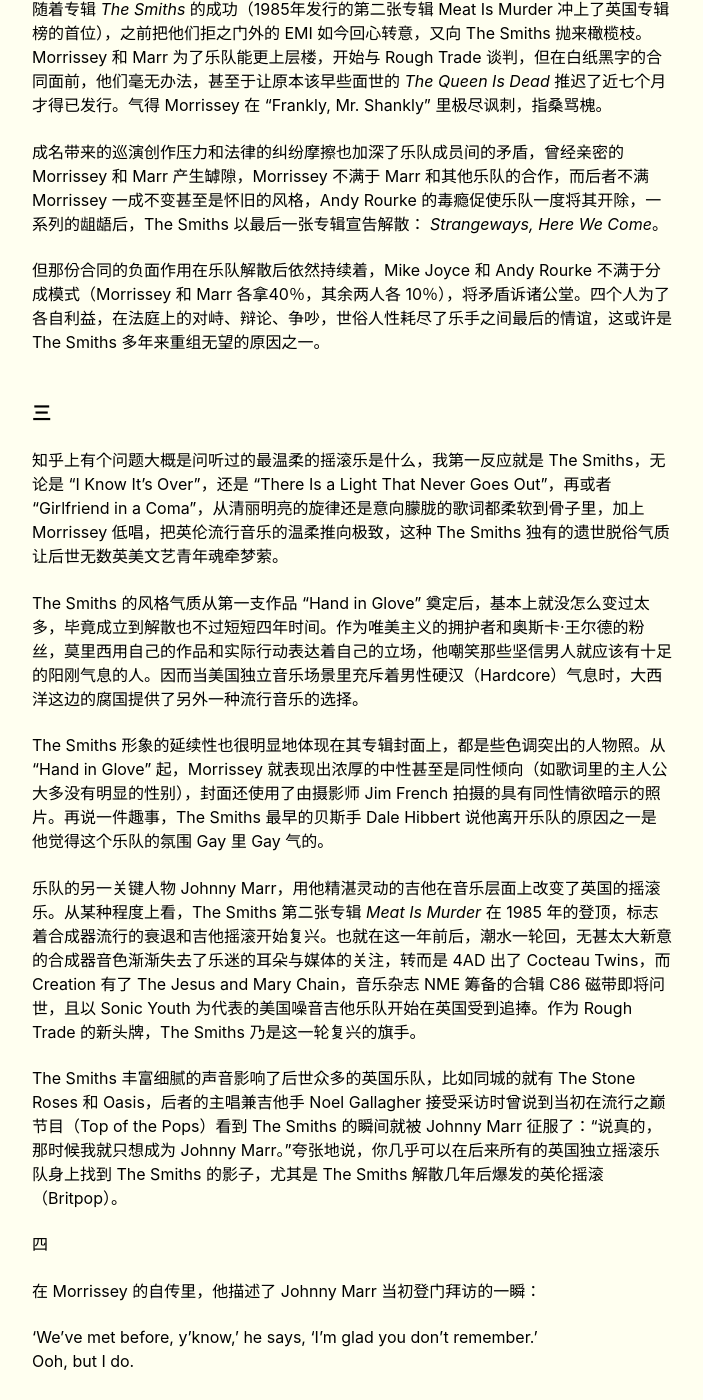
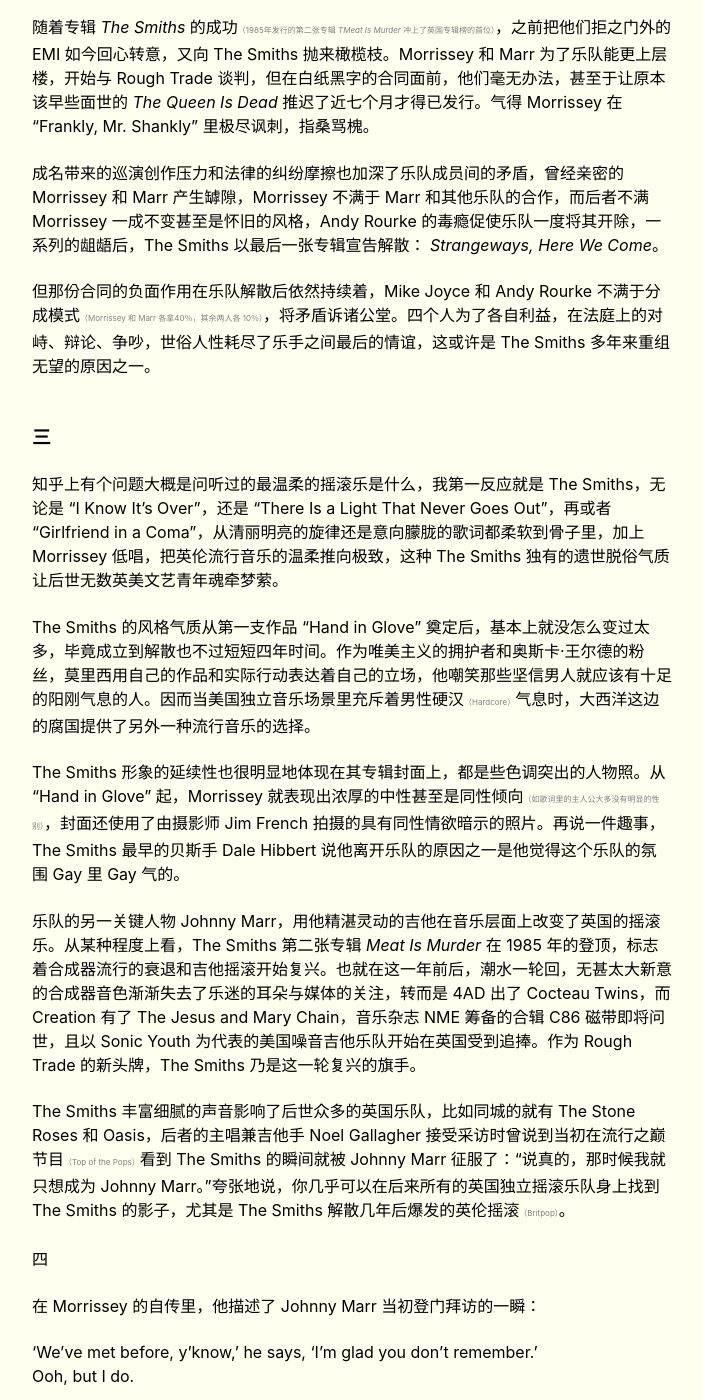
Before and after one commit to salingerlin/salingerlin.github.io, a Jekyll site: the page built from _posts/2019-04-09-The Smiths 的春日夜晚.md, in a window 1280 px wide and 1400 px high, scrolled down 1657 px. Shown: the whole window, without its empty margins (288-991 px from the left). Built offline with Jekyll 4.4.1, drawn with Linux system fonts in a browser that asks for light colours; some of the changed text lies outside the part shown.

Commit message:
Update 2019-04-09-The Smiths 的春日夜晚.md

```diff
--- a/_posts/2019-04-09-The Smiths 的春日夜晚.md
+++ b/_posts/2019-04-09-The Smiths 的春日夜晚.md
@@ -6,7 +6,7 @@ category: 随笔
 
 # The Smiths 的春日夜晚
 
-The Smiths 或许是我除披头士之外听得最多的英国乐队，他们的乐队生涯不长（四年两月零十九天），影响持久而深远，承朋克与独立摇滚运动之前，启英伦摇滚之后，是八十年代最重要的英国乐队（之一）。主唱 Morrissey 在 "Frankly, Mr. Shankly" 中唱到：“我想要名留青史。”可惜在当时不曾有太多人把这句歌词当真，以为 The Smiths 只不过又是一支来去匆匆的流行乐队。
+The Smiths 或许是我除披头士之外听得最多的英国乐队，他们的乐队生涯不长<span class="zhushi">（四年两月零十九天）</span>，影响持久而深远，承朋克与独立摇滚运动之前，启英伦摇滚之后，是八十年代最重要的英国乐队<span class="zhushi">（之一）</span>。主唱 Morrissey 在 "Frankly, Mr. Shankly" 中唱到：“我想要名留青史。”可惜在当时不曾有太多人把这句歌词当真，以为 The Smiths 只不过又是一支来去匆匆的流行乐队。
 
 不过作为三维生物的我们，谁也没有看穿未来的能力，没有谁能预言哪支乐队会在数十年后依然被人不断地讨论、倾听，只能交给作品和时间去决定。而 The Smiths 在过去的三十多年间，就像歌曲 "There Is a Light That Never Goes Out" 里唱的，一盏不熄灭的灯，指引着乐迷穿越回到八十年代的曼彻斯特去聆听英伦摇滚的先声。
 
@@ -14,7 +14,7 @@ The Smiths 或许是我除披头士之外听得最多的英国乐队，他们的
 
 “那天的场景依然历历在目，一个晴朗的天，下午一点。” Johnny Marr 回忆当初上门拜访 Morrissey 的场景时，颇有些深情地说。“事先我没有打过电话，提前跟他说，我直接敲了门，然后他开门。”这是 1982 年的曼彻斯特，Johnny Marr 才十八岁，Morrissey 也不过二十二。
 
-这一年恰逢合成器流行（Synth-Pop）的巅峰，各式各样以合成器为主导的乐队在英国乐坛风头出尽，OMD, Japan, Ultravox, Soft Cell, Depeche Mode 以及 Kraftwerk 等等来回挤占排行榜前十的位置，吉他在摇滚乐中的地位岌岌可危，似乎未来已经被这种新音乐攥在手中。不过年轻的吉他手 Johnny Marr 对合成器之声并不太感冒，他尝试组建乐队来实现自己的想法，但几支乐队都没能持久。在寻找新主唱时，一位朋友推荐了住在国王路的文艺青年 Steven Morrissey。
+这一年恰逢合成器流行<span class="zhushi">（Synth-Pop）</span>的巅峰，各式各样以合成器为主导的乐队在英国乐坛风头出尽，OMD, Japan, Ultravox, Soft Cell, Depeche Mode 以及 Kraftwerk 等等来回挤占排行榜前十的位置，吉他在摇滚乐中的地位岌岌可危，似乎未来已经被这种新音乐攥在手中。不过年轻的吉他手 Johnny Marr 对合成器之声并不太感冒，他尝试组建乐队来实现自己的想法，但几支乐队都没能持久。在寻找新主唱时，一位朋友推荐了住在国王路的文艺青年 Steven Morrissey。
 
 爱尔兰移民的后裔 Morrissey，生性敏感多愁，孤独而忧郁，甚至小小年纪就开始服用处方药，以减轻抑郁带来的痛苦。他十六岁辍学后，沉迷于肥皂剧、电影和音乐，喜欢写作，深受爱尔兰作家奥斯卡·王尔德的影响，还曾写过一本介绍美国原型朋克乐队 New York Dolls 的书。也正是这本书给同为 New York Dolls 粉丝的 Johnny Marr 留下了深刻，促使后者鼓起勇气登门邀请 Morrissey 与自己合作组建乐队。Marr 的突然出现，彻底地改变了孤僻的 Morrissey 的生活轨迹。
 
@@ -22,27 +22,27 @@ The Smiths 或许是我除披头士之外听得最多的英国乐队，他们的
 
 ### 二
 
-The Smiths 计划着出第一张作品时，独立音乐在英国方兴未艾，在曼彻斯特就有家著名的独立厂牌 Factory，曾发行过包括 Joy Division（后来的 New Order）在内的多支乐队的作品。Morrissey 给 Factory 展示过 <i>The Smiths</i> 的小样，但厂牌主理人 Tony Wilson 对此并不感兴趣，因而 The Smiths 又把眼光转向伦敦，试图寻求主流公司 EMI 的关注，但后者同样表示拒绝。一次偶然的伦敦之行，Marr 和 Morrissey 把小样磁带递给了 Rough Trade，主理人 Geoff Travis 决定一试，发行了 The Smiths 的一支单曲："Hand in Glove"。第一支发行反响不错，还获得了 John Peel 青睐，后者邀请 The Smiths 参与其著名电台节目的录制，随后乐队（准确地说是 Marr 和 Morrissey 两人）与 Rough Trade 签约，正式加入了这家事业冉冉升起的厂牌新星。
+The Smiths 计划着出第一张作品时，独立音乐在英国方兴未艾，在曼彻斯特就有家著名的独立厂牌 Factory，曾发行过包括 Joy Division<span class="zhushi">（后来的 New Order）</span>在内的多支乐队的作品。Morrissey 给 Factory 展示过 <i>The Smiths</i> 的小样，但厂牌主理人 Tony Wilson 对此并不感兴趣，因而 The Smiths 又把眼光转向伦敦，试图寻求主流公司 EMI 的关注，但后者同样表示拒绝。一次偶然的伦敦之行，Marr 和 Morrissey 把小样磁带递给了 Rough Trade，主理人 Geoff Travis 决定一试，发行了 The Smiths 的一支单曲："Hand in Glove"。第一支发行反响不错，还获得了 John Peel 青睐，后者邀请 The Smiths 参与其著名电台节目的录制，随后乐队<span class="zhushi">（准确地说是 Marr 和 Morrissey 两人）</span>与 Rough Trade 签约，正式加入了这家事业冉冉升起的厂牌新星。
 
 可 Rough Trade 与 The Smiths 这份合约是此后数年众多矛盾和不快的焦点。1983 年的 Rough Trade 面临一个十分尴尬的处境：留不住自己一手扶持起来的乐队。这家创立之初就秉持左翼观点的厂牌，信奉自由平等，从不过多干涉旗下乐队的事务，专辑发行签约都是自愿自为，往往是有一张签一张。随着独立音乐在英国的发展，主流公司也注意到独立乐队的潜力，决定从各家独立厂牌挖人，多支 Rough Trade 的头牌便这样被带走了，如 Scritti Politti。虽说尊重乐队意愿，Geoff Travis 还是考虑起厂牌长远发展的问题，因此最终与 The Smiths 一次性签了四张专辑的合同。
 
-随着专辑 <i>The Smiths</i> 的成功（1985年发行的第二张专辑 Meat Is Murder 冲上了英国专辑榜的首位），之前把他们拒之门外的 EMI 如今回心转意，又向 The Smiths 抛来橄榄枝。Morrissey 和 Marr 为了乐队能更上层楼，开始与 Rough Trade 谈判，但在白纸黑字的合同面前，他们毫无办法，甚至于让原本该早些面世的 <i>The Queen Is Dead</i> 推迟了近七个月才得已发行。气得 Morrissey 在 "Frankly, Mr. Shankly" 里极尽讽刺，指桑骂槐。
+随着专辑 <i>The Smiths</i> 的成功<span class="zhushi">（1985年发行的第二张专辑 <i>TMeat Is Murder</i> 冲上了英国专辑榜的首位）</span>，之前把他们拒之门外的 EMI 如今回心转意，又向 The Smiths 抛来橄榄枝。Morrissey 和 Marr 为了乐队能更上层楼，开始与 Rough Trade 谈判，但在白纸黑字的合同面前，他们毫无办法，甚至于让原本该早些面世的 <i>The Queen Is Dead</i> 推迟了近七个月才得已发行。气得 Morrissey 在 "Frankly, Mr. Shankly" 里极尽讽刺，指桑骂槐。
 
 成名带来的巡演创作压力和法律的纠纷摩擦也加深了乐队成员间的矛盾，曾经亲密的 Morrissey 和 Marr 产生罅隙，Morrissey 不满于 Marr 和其他乐队的合作，而后者不满 Morrissey 一成不变甚至是怀旧的风格，Andy Rourke 的毒瘾促使乐队一度将其开除，一系列的龃龉后，The Smiths 以最后一张专辑宣告解散： <i>Strangeways, Here We Come</i>。
 
-但那份合同的负面作用在乐队解散后依然持续着，Mike Joyce 和 Andy Rourke 不满于分成模式（Morrissey 和 Marr 各拿40％，其余两人各 10％），将矛盾诉诸公堂。四个人为了各自利益，在法庭上的对峙、辩论、争吵，世俗人性耗尽了乐手之间最后的情谊，这或许是 The Smiths 多年来重组无望的原因之一。
+但那份合同的负面作用在乐队解散后依然持续着，Mike Joyce 和 Andy Rourke 不满于分成模式<span class="zhushi">（Morrissey 和 Marr 各拿40％，其余两人各 10％）</span>，将矛盾诉诸公堂。四个人为了各自利益，在法庭上的对峙、辩论、争吵，世俗人性耗尽了乐手之间最后的情谊，这或许是 The Smiths 多年来重组无望的原因之一。
 
 ### 三
 
 知乎上有个问题大概是问听过的最温柔的摇滚乐是什么，我第一反应就是 The Smiths，无论是 "I Know It's Over"，还是 "There Is a Light That Never Goes Out"，再或者 "Girlfriend in a Coma"，从清丽明亮的旋律还是意向朦胧的歌词都柔软到骨子里，加上 Morrissey 低唱，把英伦流行音乐的温柔推向极致，这种 The Smiths 独有的遗世脱俗气质让后世无数英美文艺青年魂牵梦萦。
 
-The Smiths 的风格气质从第一支作品 "Hand in Glove" 奠定后，基本上就没怎么变过太多，毕竟成立到解散也不过短短四年时间。作为唯美主义的拥护者和奥斯卡·王尔德的粉丝，莫里西用自己的作品和实际行动表达着自己的立场，他嘲笑那些坚信男人就应该有十足的阳刚气息的人。因而当美国独立音乐场景里充斥着男性硬汉（Hardcore）气息时，大西洋这边的腐国提供了另外一种流行音乐的选择。
+The Smiths 的风格气质从第一支作品 "Hand in Glove" 奠定后，基本上就没怎么变过太多，毕竟成立到解散也不过短短四年时间。作为唯美主义的拥护者和奥斯卡·王尔德的粉丝，莫里西用自己的作品和实际行动表达着自己的立场，他嘲笑那些坚信男人就应该有十足的阳刚气息的人。因而当美国独立音乐场景里充斥着男性硬汉<span class="zhushi">（Hardcore）</span>气息时，大西洋这边的腐国提供了另外一种流行音乐的选择。
 
-The Smiths 形象的延续性也很明显地体现在其专辑封面上，都是些色调突出的人物照。从 "Hand in Glove" 起，Morrissey 就表现出浓厚的中性甚至是同性倾向（如歌词里的主人公大多没有明显的性别），封面还使用了由摄影师 Jim French 拍摄的具有同性情欲暗示的照片。再说一件趣事，The Smiths 最早的贝斯手 Dale Hibbert 说他离开乐队的原因之一是他觉得这个乐队的氛围 Gay 里 Gay 气的。
+The Smiths 形象的延续性也很明显地体现在其专辑封面上，都是些色调突出的人物照。从 "Hand in Glove" 起，Morrissey 就表现出浓厚的中性甚至是同性倾向<span class="zhushi">（如歌词里的主人公大多没有明显的性别）</span>，封面还使用了由摄影师 Jim French 拍摄的具有同性情欲暗示的照片。再说一件趣事，The Smiths 最早的贝斯手 Dale Hibbert 说他离开乐队的原因之一是他觉得这个乐队的氛围 Gay 里 Gay 气的。
 
 乐队的另一关键人物 Johnny Marr，用他精湛灵动的吉他在音乐层面上改变了英国的摇滚乐。从某种程度上看，The Smiths 第二张专辑 <i>Meat Is Murder</i> 在 1985 年的登顶，标志着合成器流行的衰退和吉他摇滚开始复兴。也就在这一年前后，潮水一轮回，无甚太大新意的合成器音色渐渐失去了乐迷的耳朵与媒体的关注，转而是 4AD 出了 Cocteau Twins，而 Creation 有了 The Jesus and Mary Chain，音乐杂志 NME 筹备的合辑 C86 磁带即将问世，且以 Sonic Youth 为代表的美国噪音吉他乐队开始在英国受到追捧。作为 Rough Trade 的新头牌，The Smiths 乃是这一轮复兴的旗手。
 
-The Smiths 丰富细腻的声音影响了后世众多的英国乐队，比如同城的就有 The Stone Roses 和 Oasis，后者的主唱兼吉他手 Noel Gallagher 接受采访时曾说到当初在流行之巅节目（Top of the Pops）看到 The Smiths 的瞬间就被 Johnny Marr 征服了：“说真的，那时候我就只想成为 Johnny Marr。”夸张地说，你几乎可以在后来所有的英国独立摇滚乐队身上找到 The Smiths 的影子，尤其是 The Smiths 解散几年后爆发的英伦摇滚（Britpop）。
+The Smiths 丰富细腻的声音影响了后世众多的英国乐队，比如同城的就有 The Stone Roses 和 Oasis，后者的主唱兼吉他手 Noel Gallagher 接受采访时曾说到当初在流行之巅节目<span class="zhushi">（Top of the Pops）</span>看到 The Smiths 的瞬间就被 Johnny Marr 征服了：“说真的，那时候我就只想成为 Johnny Marr。”夸张地说，你几乎可以在后来所有的英国独立摇滚乐队身上找到 The Smiths 的影子，尤其是 The Smiths 解散几年后爆发的英伦摇滚<span class="zhushi">（Britpop）</span>。
 
 四
 
```
